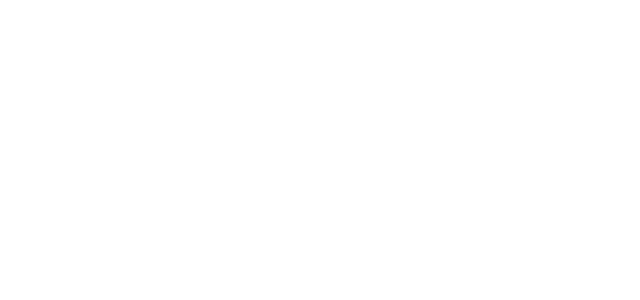
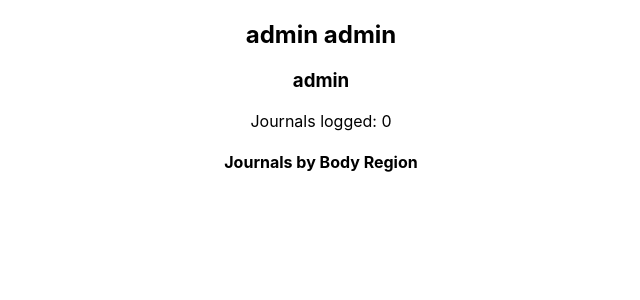
Before and after one commit to Weight-Lifting-Journal-Tattoine/FrontEnd, a React (Create React App) app in the folder weightlifting_journal/: page /dashboard in a window 1280 px wide. Shown: the top 300 px of the page, without its empty margins (319-959 px from the left). Built offline with nearby package versions, Linux system fonts and the light colour scheme; no server answers.

Commit message:
component structure for the dashboard

```diff
--- a/weightlifting_journal/src/App.js
+++ b/weightlifting_journal/src/App.js
@@ -2,11 +2,13 @@
 import "./interceptor";
 import { Route } from "react-router-dom";
 import Login from "./components/auth/Login";
+import Dashboard from './components/journals/Dashboard';
 import "./App.css";
 
 function App() {
   return (
     <div className="App">
+      <Route path='/dashboard' component={Dashboard} />
       <Route path="/login" exact component={Login} />
     </div>
   );
--- a/weightlifting_journal/src/components/journals/Dashboard.js
+++ b/weightlifting_journal/src/components/journals/Dashboard.js
@@ -0,0 +1,41 @@
+import React, {useEffect, useState} from 'react'
+import Axios from 'axios';
+
+
+function Dashboard () {
+    const [journals, setJournals] = useState([])
+    useEffect(() => {
+        Axios.get('restricted/journals')
+        .then(res => {
+            setJournals(res.data.journals.filter((item) => {
+                return item.userId === user.id;
+            }))
+        })
+        .catch(err => console.log(err))
+
+    }, [])
+    console.log(journals)
+
+    return (
+        <div>
+            <h2>{user.firstName} {user.lastName}</h2>
+            <h3>{user.username}</h3>
+            <span>Journals logged: {journals.length}</span>
+            <div>
+               <h4>Journals by Body Region</h4>
+               <span></span>
+            </div>
+        </div>
+    )
+}
+
+export default Dashboard;
+
+const user = {
+    created_at: "2019-06-23",
+    email: "admin.gmail.com",
+    id: 1,
+    lastName: "admin",
+    firstName: "admin",
+    username: "admin"
+}
```
